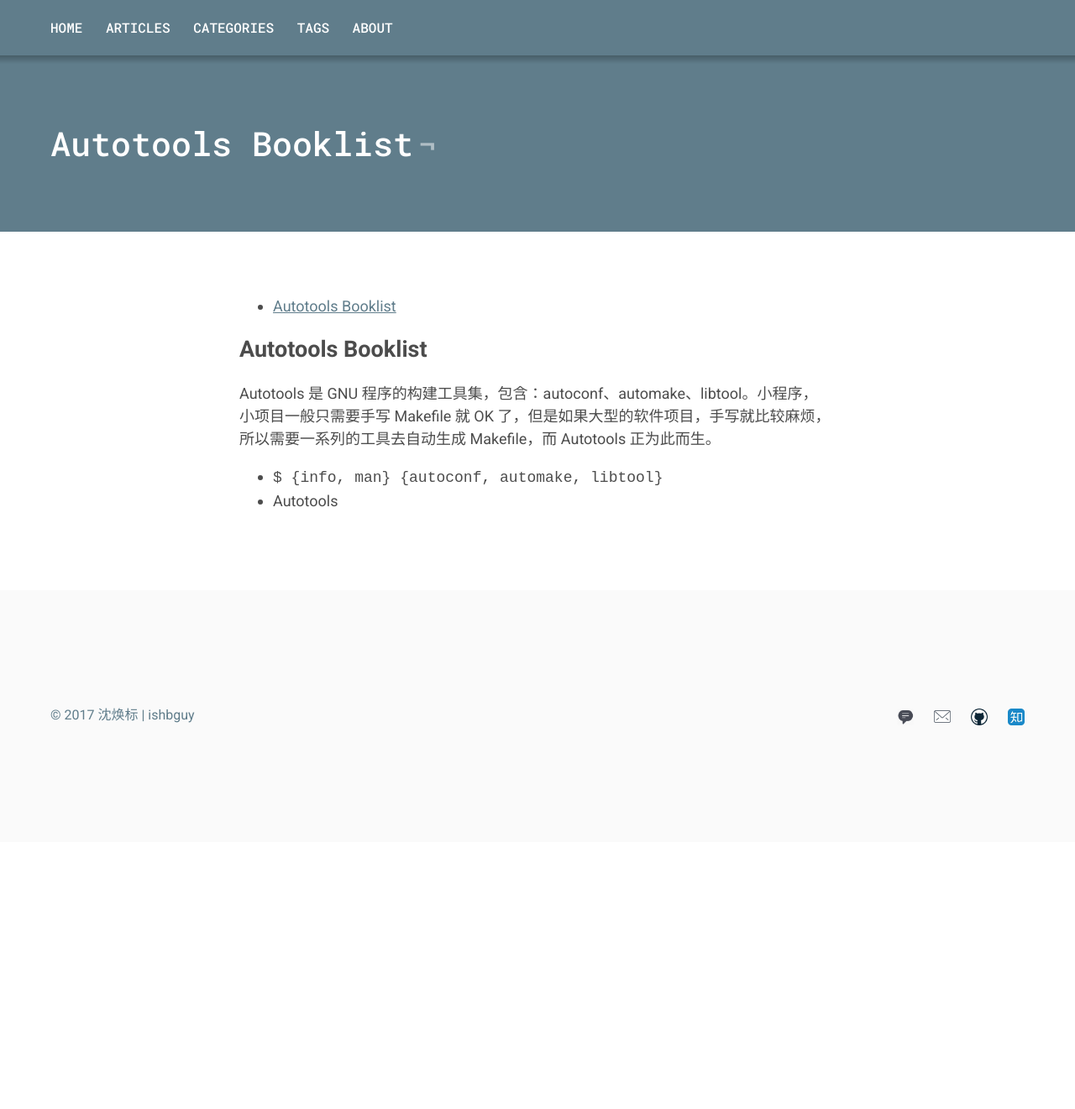
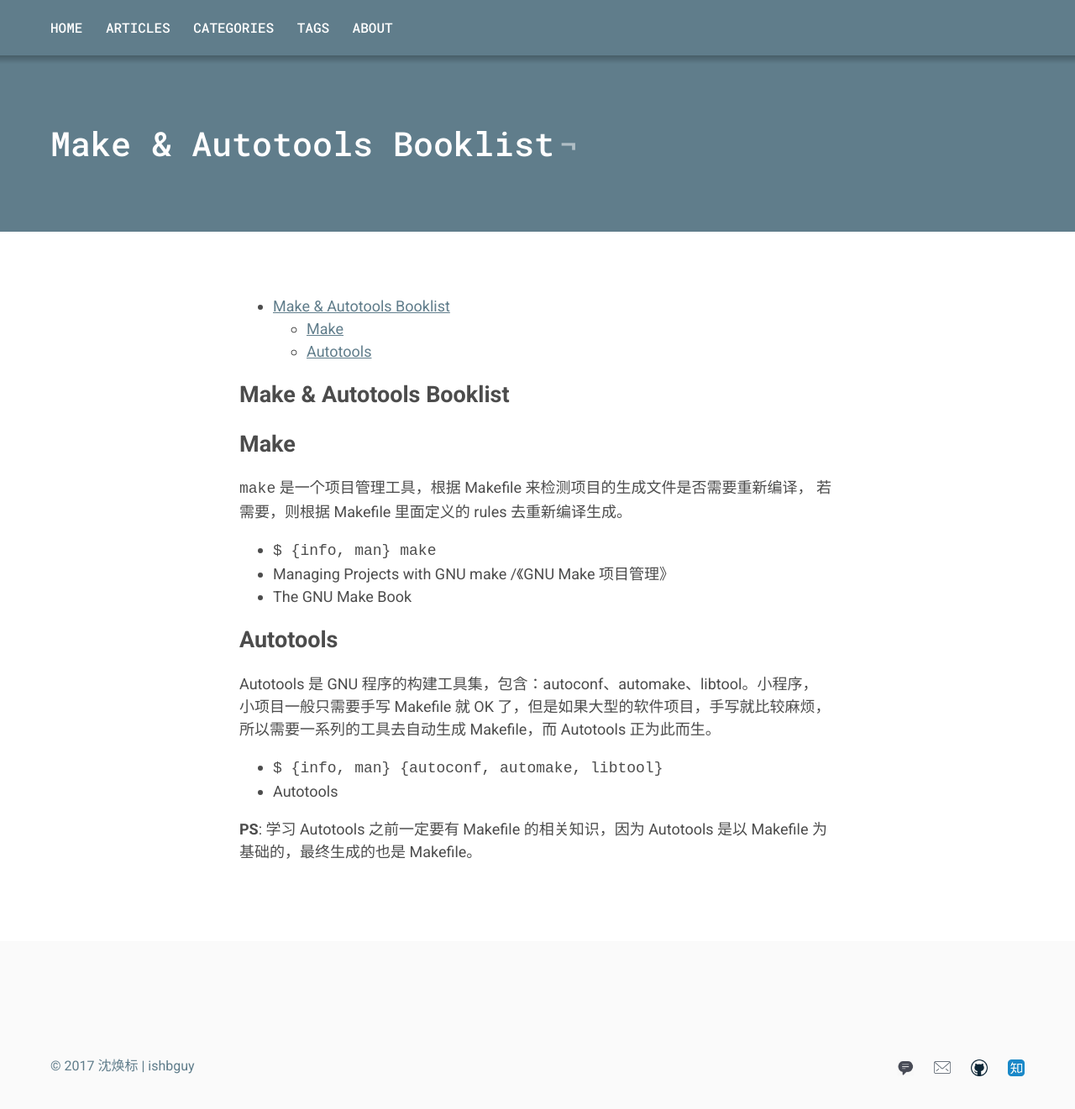
Before and after one commit to ishbguy/ishbguy.github.io, a Jekyll site: the page built from _posts/2017-07-24-Autotools-Booklist.md, in a window 1280 px wide and 1400 px high. Shown: the top 1321 px of the window at 84% size. Built offline with Jekyll 4.4.1, drawn with Linux system fonts in a browser that asks for light colours.

Commit message:
Merge make and autotools booklists.

```diff
--- a/_posts/2017-07-24-Autotools-Booklist.md
+++ b/_posts/2017-07-24-Autotools-Booklist.md
@@ -1,6 +1,6 @@
 ---
 layout: post
-title: "Autotools Booklist"
+title: "Make & Autotools Booklist"
 date: 2017-07-24 22:39:50 +0800
 categories: Booklist
 tags: Tools
@@ -9,7 +9,18 @@ tags: Tools
 * content
 {:toc}
 
-# Autotools Booklist
+# Make & Autotools Booklist
+
+## Make
+
+`make` 是一个项目管理工具，根据 Makefile 来检测项目的生成文件是否需要重新编译，
+若需要，则根据 Makefile 里面定义的 rules 去重新编译生成。
+
++ `$ {info, man} make`
++ Managing Projects with GNU make /《GNU Make 项目管理》
++ The GNU Make Book
+
+## Autotools
 
 Autotools 是 GNU 程序的构建工具集，包含：autoconf、automake、libtool。小程序，
 小项目一般只需要手写 Makefile 就 OK 了，但是如果大型的软件项目，手写就比较麻烦，
@@ -17,3 +28,6 @@ Autotools 是 GNU 程序的构建工具集，包含：autoconf、automake、libt
 
 + `$ {info, man} {autoconf, automake, libtool}`
 + Autotools
+
+**PS**: 学习 Autotools 之前一定要有 Makefile 的相关知识，因为 Autotools 是以
+ Makefile 为基础的，最终生成的也是 Makefile。
```
